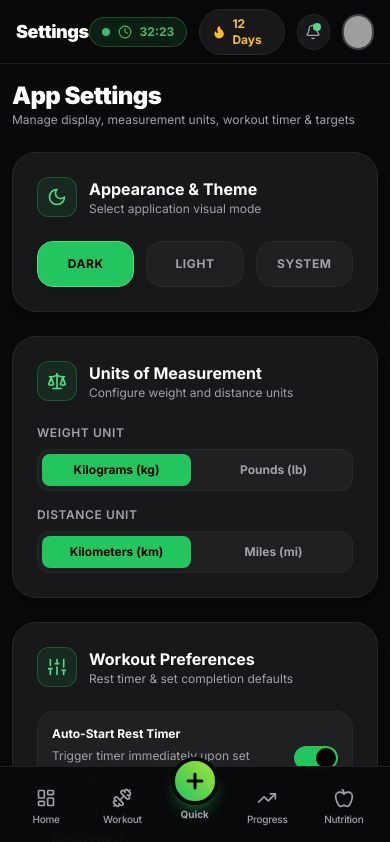
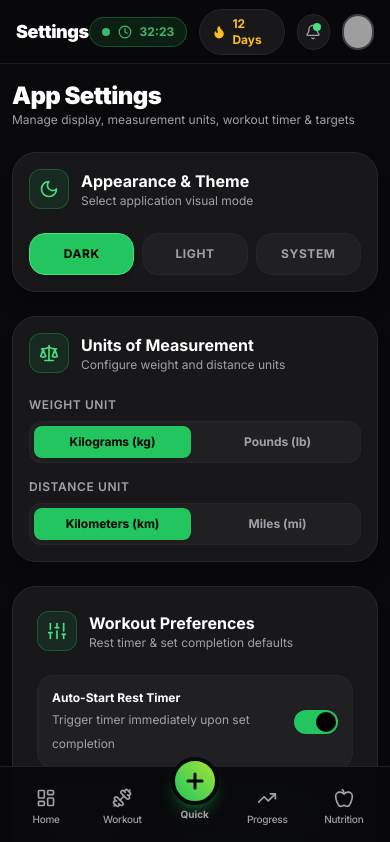
Before and after one commit to Renujan/workout_tracker_frontend, a React (Vite) app: page /settings in a window 390 px wide. Shown: the top 842 px of the page. Built offline with nearby package versions, Linux system fonts and the light colour scheme; grey boxes are pictures that could not be loaded.

Commit message:
mobile(settings): enhance Settings toggles, selection menus and preference forms for mobile view

```diff
--- a/src/pages/Settings.tsx
+++ b/src/pages/Settings.tsx
@@ -22,7 +22,7 @@ export const Settings: React.FC = () => {
       </div>
 
       {/* Appearance Section */}
-      <div className="bg-[#18181B] border border-zinc-800 rounded-3xl p-6 shadow-xl space-y-4">
+      <div className="bg-[#18181B] border border-zinc-800 rounded-3xl p-4 sm:p-6 shadow-xl space-y-4">
         <div className="flex items-center gap-3">
           <div className="w-10 h-10 rounded-xl bg-brand-500/10 border border-brand-500/30 flex items-center justify-center text-brand-400">
             <Moon className="w-5 h-5" />
@@ -33,12 +33,12 @@ export const Settings: React.FC = () => {
           </div>
         </div>
 
-        <div className="grid grid-cols-3 gap-3 pt-2">
+        <div className="grid grid-cols-3 gap-2 sm:gap-3 pt-2">
           {(['dark', 'light', 'system'] as const).map((mode) => (
             <button
               key={mode}
               onClick={() => setAppearance(mode)}
-              className={`p-3.5 rounded-2xl border font-bold text-xs uppercase tracking-wider transition-all text-center ${
+              className={`p-3 sm:p-3.5 rounded-2xl border font-bold text-xs uppercase tracking-wider transition-all text-center ${
                 appearance === mode
                   ? 'bg-brand-500 text-black border-brand-400 shadow-md'
                   : 'bg-[#202023] text-zinc-400 border-zinc-800 hover:text-white'
@@ -51,7 +51,7 @@ export const Settings: React.FC = () => {
       </div>
 
       {/* Measurement Units */}
-      <div className="bg-[#18181B] border border-zinc-800 rounded-3xl p-6 shadow-xl space-y-4">
+      <div className="bg-[#18181B] border border-zinc-800 rounded-3xl p-4 sm:p-6 shadow-xl space-y-4">
         <div className="flex items-center gap-3">
           <div className="w-10 h-10 rounded-xl bg-brand-500/10 border border-brand-500/30 flex items-center justify-center text-brand-400">
             <Scale className="w-5 h-5" />
```
